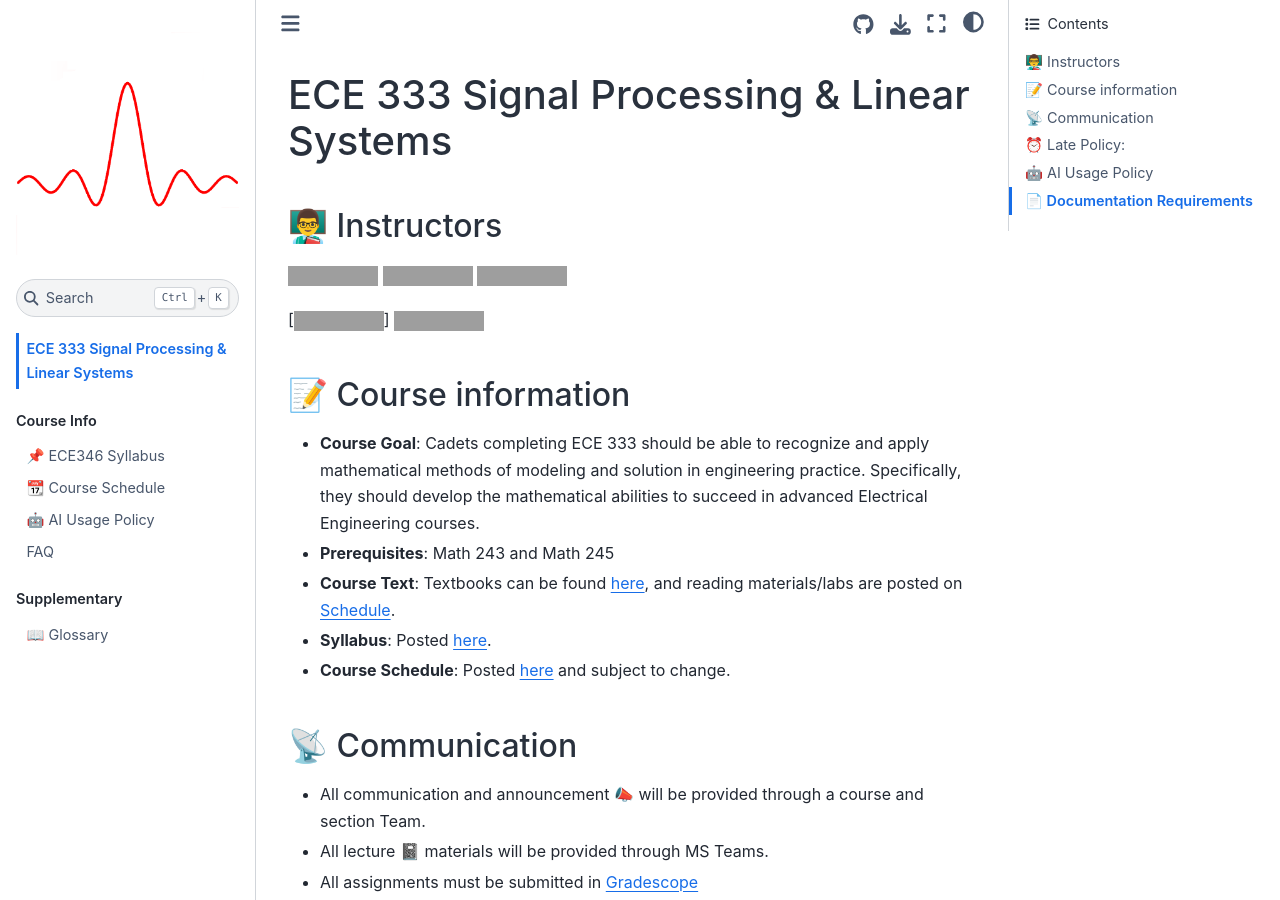
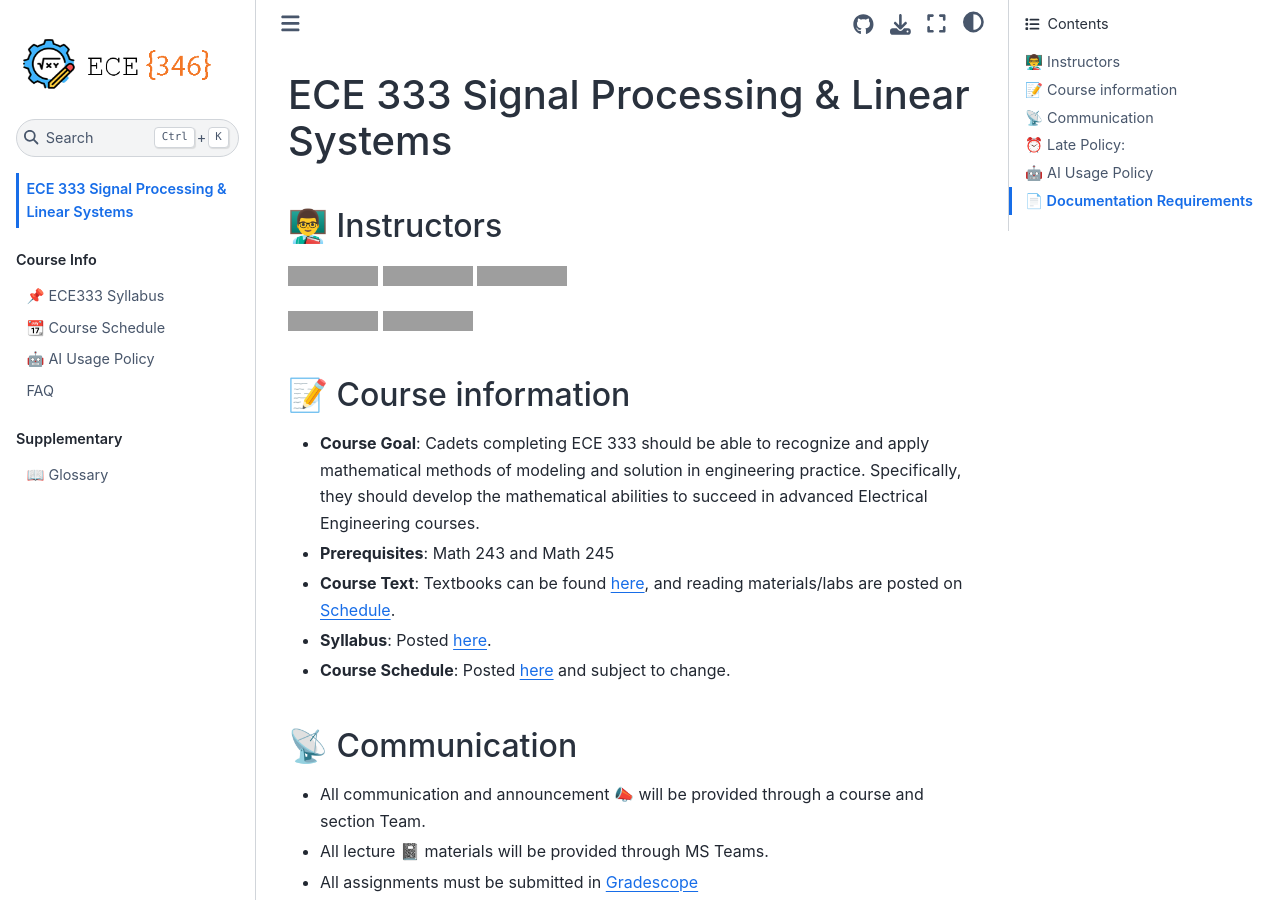
Before and after one commit to USAFA-ECE/ece333, a Jupyter Book: the page built from book/intro.md, in a window 1280 px wide and 900 px high, cut to the strip 0-900 px from the top of the window. Built offline with Jupyter Book 1.0.4 settings and Sphinx 7.4.7 and the Sphinx Book theme 1.1.4, drawn with Linux system fonts in a browser that asks for light colours; some of the changed text lies outside the part shown; grey boxes are pictures that could not be loaded.

```diff
--- a/book/intro.md
+++ b/book/intro.md
@@ -6,7 +6,7 @@
 ![office](https://img.shields.io/badge/Office-Fairchild%202E38-red)
 [![web](https://img.shields.io/badge/Web-stanbaek.github.io-orange)](https://stanbaek.github.io)
 
-[![name](https://img.shields.io/badge/Instructor-LtCol%20Matthew%20Booth-blue)]
+![name](https://img.shields.io/badge/Instructor-LtCol%20Matthew%20Booth-blue)
 ![office](https://img.shields.io/badge/Office-Fairchild%202E36A-red)
 
 
--- a/book/syllabus.md
+++ b/book/syllabus.md
@@ -1,4 +1,4 @@
-# 📌 ECE346 Syllabus
+# 📌 ECE333 Syllabus
 
 ## Course Goals
 Provide cadets with fundamental knowledge and skills to design and develop machine learning algorithms to solve robotic problems.
```
Also changed, not shown: book/logo.png.
